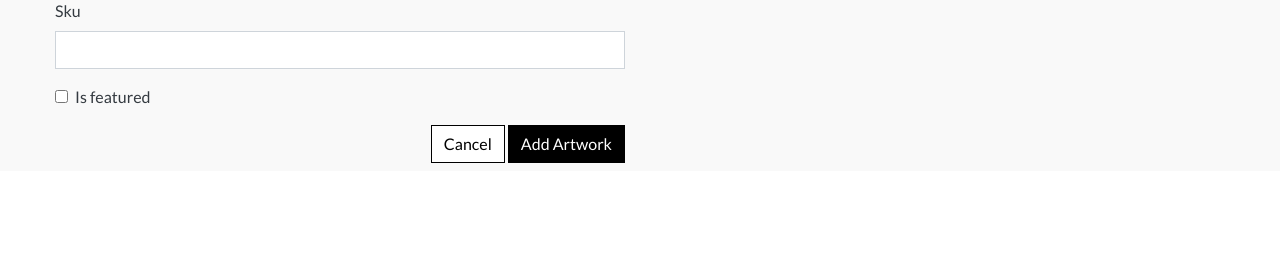
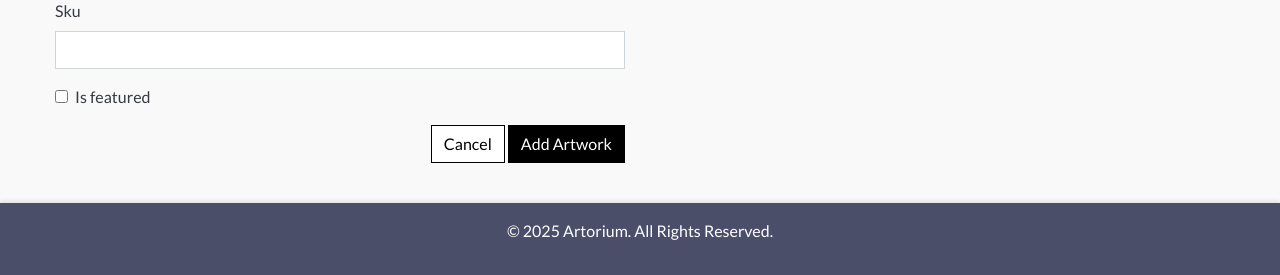
Before and after one commit to boatesj/Artorium, a Django app: page /artworks/add/ in a window 1280 px wide. Shown: the part 1199-1474 px from the top of the page. Before the commit the page ends 1362 px from the top, so only its background shows below. Run offline with Django 3.2, Linux system fonts and the light colour scheme; a user stored in the database is signed in; data comes from the database, SQL or seed files in the repository; parts of the project's set-up code (start-up, migrations or seed data) failed here and were passed over; some libraries are stand-ins or nearby versions.

Commit message:
Update base.css and base.html

```diff
--- a/static/css/base.css
+++ b/static/css/base.css
@@ -101,15 +101,17 @@ html, body {
     color: #6c757d;
 }
 
+
 /* === Footer === */
 footer {
-    background-color: var(--primary-color);
+    background-color: #4a4e69;
     color: white;
     text-align: center;
     padding: 1rem;
     margin-top: 2rem;
     box-shadow: 0 -2px 4px rgba(0, 0, 0, 0.1);
 }
+
 
 /* === Utility Classes === */
 .text-center {
--- a/templates/base.html
+++ b/templates/base.html
@@ -16,6 +16,7 @@
         <link rel="stylesheet" href="https://stackpath.bootstrapcdn.com/bootstrap/4.4.1/css/bootstrap.min.css" integrity="sha384-Vkoo8x4CGsO3+Hhxv8T/Q5PaXtkKtu6ug5TOeNV6gBiFeWPGFN9MuhOf23Q9Ifjh" crossorigin="anonymous">
         <link rel="stylesheet" href="https://fonts.googleapis.com/css?family=Lato&display=swap">
         <link rel="stylesheet" href="{% static 'css/base.css' %}">
+        <link rel="icon" href="{% static 'favicon.png' %}">
     {% endblock %}
 
     {% block extra_css %}
@@ -141,6 +142,12 @@
     {% block content %}
     {% endblock %}
 
+    <footer class="bg-soft-black text-white text-center py-3">
+        <div class="container">
+            <p>&copy; 2025 Artorium. All Rights Reserved.</p>
+        </div>
+    </footer>
+
     {% block postloadjs %}
     <script type="text/javascript">
         $('.toast').toast('show');
```
